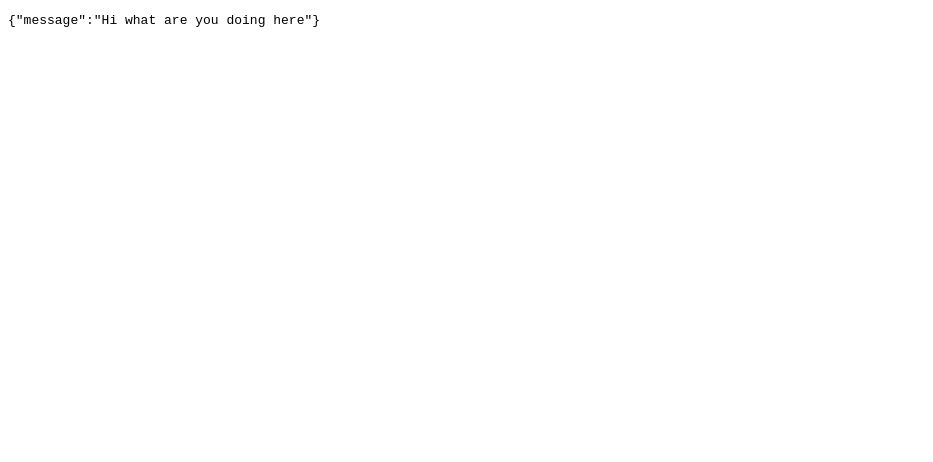
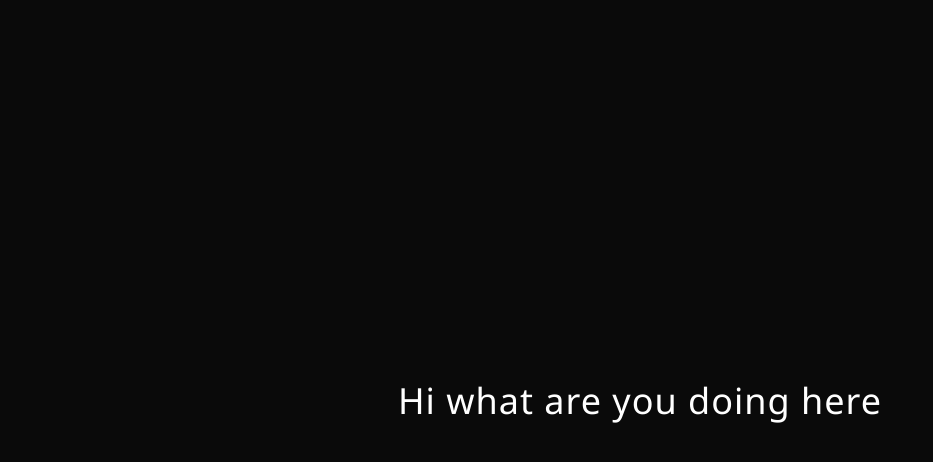
Before and after one commit to dino242/protector, a plain HTML site: page index.html in a window 1280 px wide. Shown: the whole page, without its empty margins (0-933 px from the left). Drawn offline with Linux system fonts and the light colour scheme.

Commit message:
Update index.html

```diff
--- a/index.html
+++ b/index.html
@@ -2,8 +2,24 @@
 <html>
 <head>
     <meta charset="UTF-8">
+    <style>
+        body {
+            margin: 0;
+            background: #0a0a0a;
+            color: #ffffff;
+            display: flex;
+            justify-content: center;
+            align-items: center;
+            min-height: 100vh;
+            font-family: 'Segoe UI', Arial, sans-serif;
+            font-size: 36px;
+            letter-spacing: 1px;
+        }
+    </style>
 </head>
 <body>
-    <pre>{"message":"Hi what are you doing here"}</pre>
+    <script>
+        document.write("Hi what are you doing here");
+    </script>
 </body>
 </html>
```
